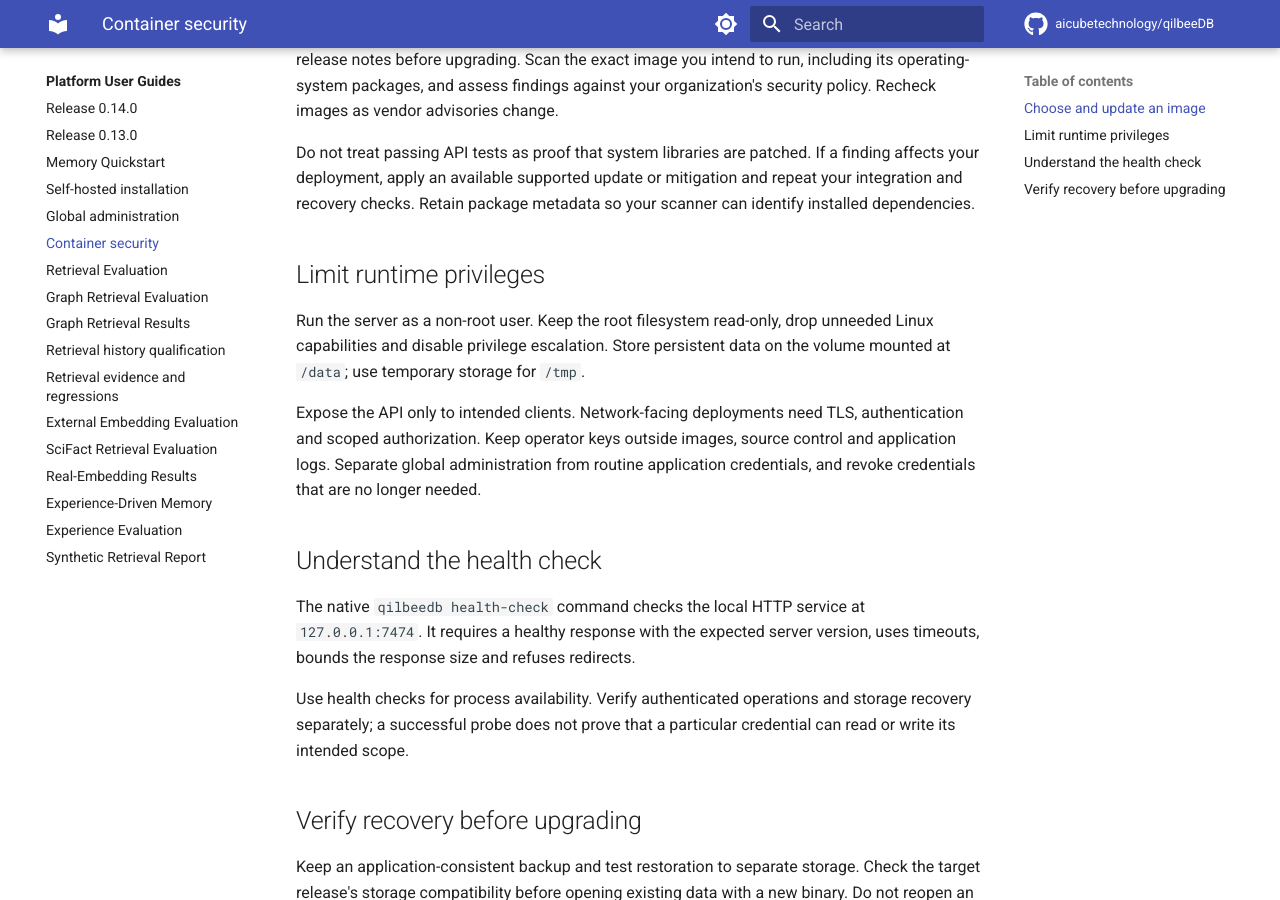
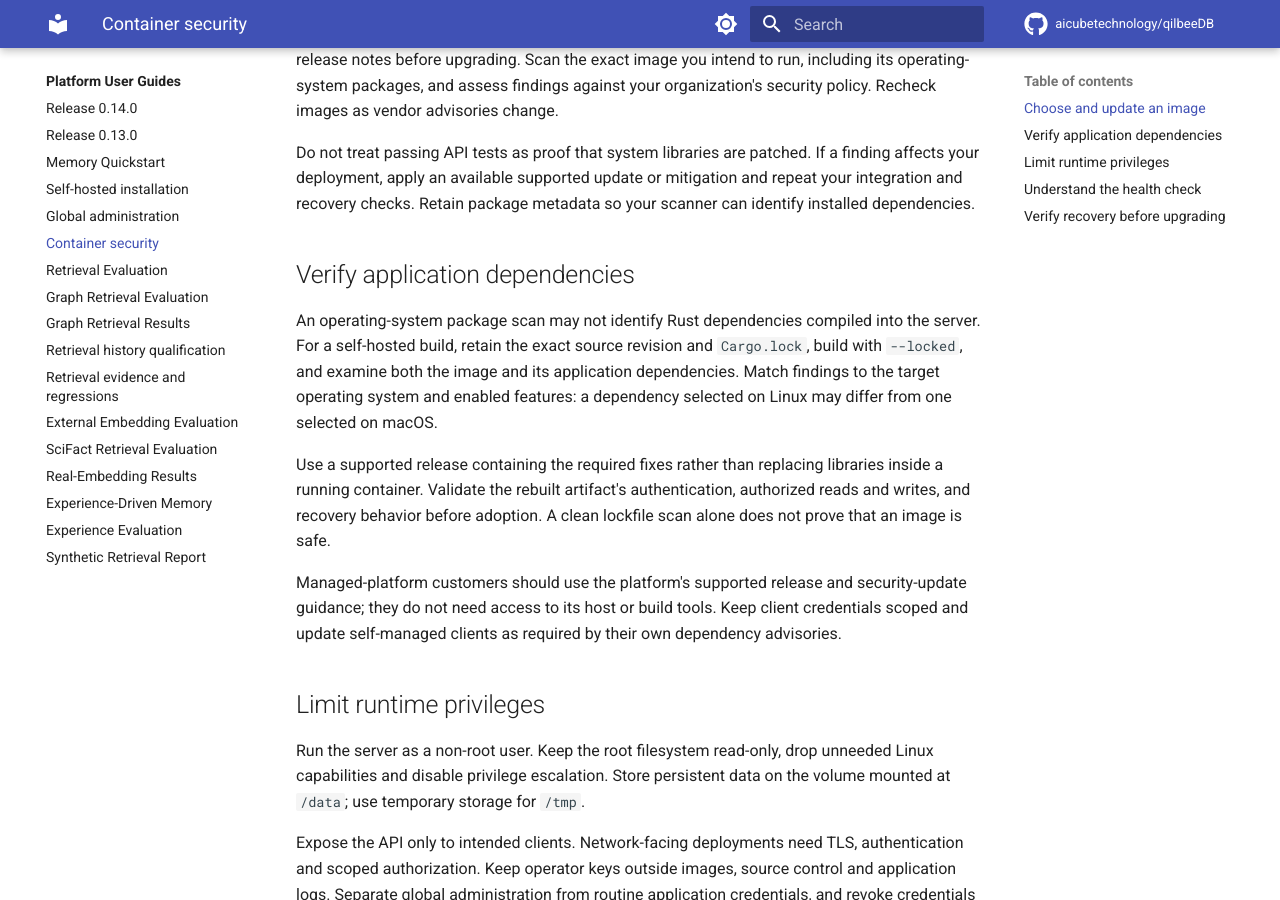
Before and after one commit to aicubetechnology/qilbeeDB, an MkDocs documentation site: the page built from docs/security/container-security.md, in a window 1280 px wide and 900 px high, scrolled down 374 px. Built offline with MkDocs 1.6.1 and Material for MkDocs 9.7.7, drawn with Linux system fonts in a browser that asks for light colours; comment, search, counter and statistics services are not loaded.

Commit message:
fix(security): update affected runtime dependencies to patched versions

```diff
--- a/docs/security/container-security.md
+++ b/docs/security/container-security.md
@@ -15,6 +15,24 @@ Do not treat passing API tests as proof that system libraries are patched. If a
 finding affects your deployment, apply an available supported update or mitigation
 and repeat your integration and recovery checks. Retain package metadata so your
 scanner can identify installed dependencies.
+
+## Verify application dependencies
+
+An operating-system package scan may not identify Rust dependencies compiled
+into the server. For a self-hosted build, retain the exact source revision and
+`Cargo.lock`, build with `--locked`, and examine both the image and its application
+dependencies. Match findings to the target operating system and enabled features:
+a dependency selected on Linux may differ from one selected on macOS.
+
+Use a supported release containing the required fixes rather than replacing
+libraries inside a running container. Validate the rebuilt artifact's
+authentication, authorized reads and writes, and recovery behavior before
+adoption. A clean lockfile scan alone does not prove that an image is safe.
+
+Managed-platform customers should use the platform's supported release and
+security-update guidance; they do not need access to its host or build tools.
+Keep client credentials scoped and update self-managed clients as required by
+their own dependency advisories.
 
 ## Limit runtime privileges
 
--- a/docs/user-docs.json
+++ b/docs/user-docs.json
@@ -187,7 +187,7 @@
       "source": "docs/security/container-security.md",
       "file": "container-security.md",
       "title": "Container security",
-      "description": "Protect your container runtime, credentials, network access and persistent data.",
+      "description": "Protect runtime and application dependencies, credentials, network access and persistent data.",
       "order": 27
     },
     {
```
Also changed, not shown: 1 other file.
